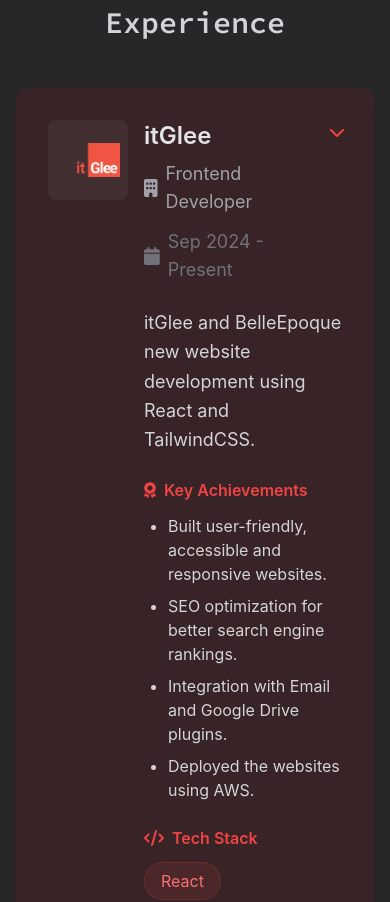
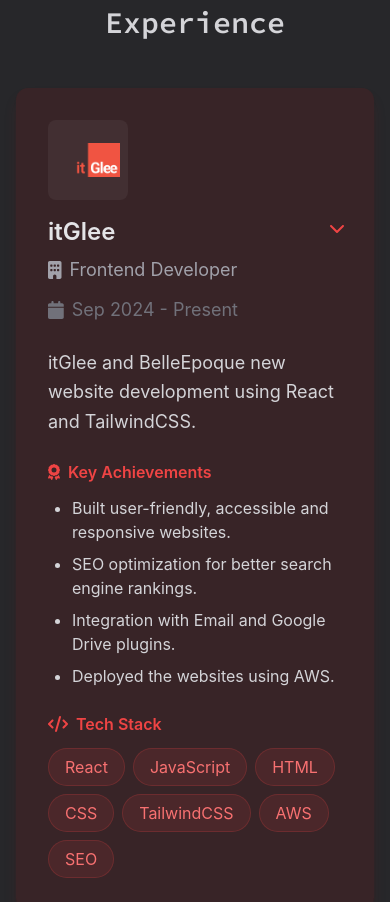
Before and after one commit to pedro-fajardo/pedro-profile-website, a React (Create React App) app: page / in a window 390 px wide. Shown: the part 2840-3742 px from the top of the page. Built offline with nearby package versions, Linux system fonts and the light colour scheme; the HTML template or start-up script is replaced by a standard one.

Commit message:
Update ExperienceCard.js

```diff
--- a/src/components/Experience/ExperienceCard.js
+++ b/src/components/Experience/ExperienceCard.js
@@ -20,7 +20,7 @@
       whileHover={{ scale: 1.02 }}
       whileTap={{ scale: 0.98 }}
     >
-      <div className="flex items-start gap-4">
+      <div className="flex flex-col md:flex-row items-start gap-4">
         <div className="relative">
           <div className="w-20 h-20 rounded-lg overflow-hidden bg-white/5 flex items-center justify-center">
             <img
@@ -36,7 +36,7 @@
           </div>
         </div>
 
-        <div className="flex-1">
+        <div className="flex-1 w-full">
           <div className="flex justify-between items-start">
             <div>
               <h3 className="text-2xl font-semibold text-zinc-200 mb-2">
@@ -52,8 +52,7 @@
               </div>
             </div>
             <div
-              className={`transition-transform duration-300 text-red-500 ${isActive ? "rotate-90" : ""
-                }`}
+              className={`transition-transform duration-300 text-red-500 ${isActive ? "rotate-90" : ""}`}
             >
               <FontAwesomeIcon icon={faChevronRight} />
             </div>
@@ -62,7 +61,7 @@
           <AnimatePresence>
             {isActive && (
               <motion.div
-                className="mt-6 space-y-6"
+                className="mt-6 space-y-6 w-full"
                 initial={{ opacity: 0, height: 0 }}
                 animate={{
                   opacity: 1,
```
